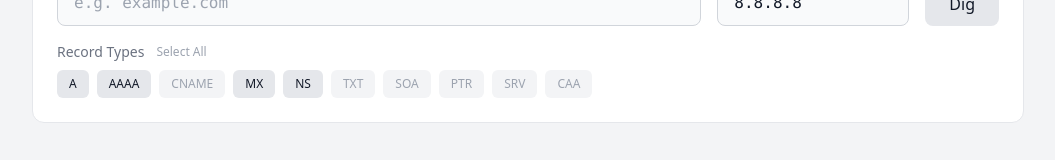
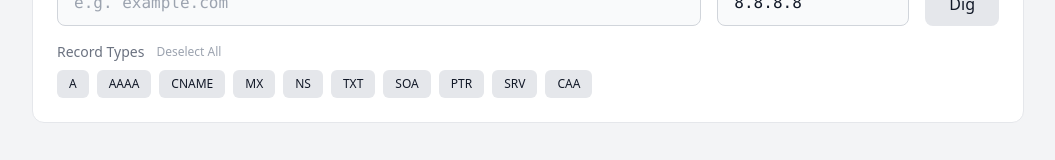
Before and after one commit to salagent44/saldns, a Vue app in the folder frontend/: page / in a window 1280 px wide. Both pictures are taken after a click on the button "Dig". Shown: the part 310-470 px from the top of the page, without its empty margins (112-1167 px from the left). Built offline with nearby package versions, Linux system fonts and the light colour scheme.

Commit message:
Default to all DNS record types selected in dig lookup
Co-Authored-By: Claude Opus 4.6 <noreply@anthropic.com>

```diff
--- a/frontend/src/components/DigLookup.vue
+++ b/frontend/src/components/DigLookup.vue
@@ -152,7 +152,7 @@ import { ref, computed } from 'vue'
 
 const domain = ref('')
 const server = ref('8.8.8.8')
-const selectedTypes = ref(['A', 'AAAA', 'MX', 'NS'])
+const selectedTypes = ref(['A', 'AAAA', 'CNAME', 'MX', 'NS', 'TXT', 'SOA', 'PTR', 'SRV', 'CAA'])
 const results = ref([])
 const loading = ref(false)
 const error = ref('')
```
